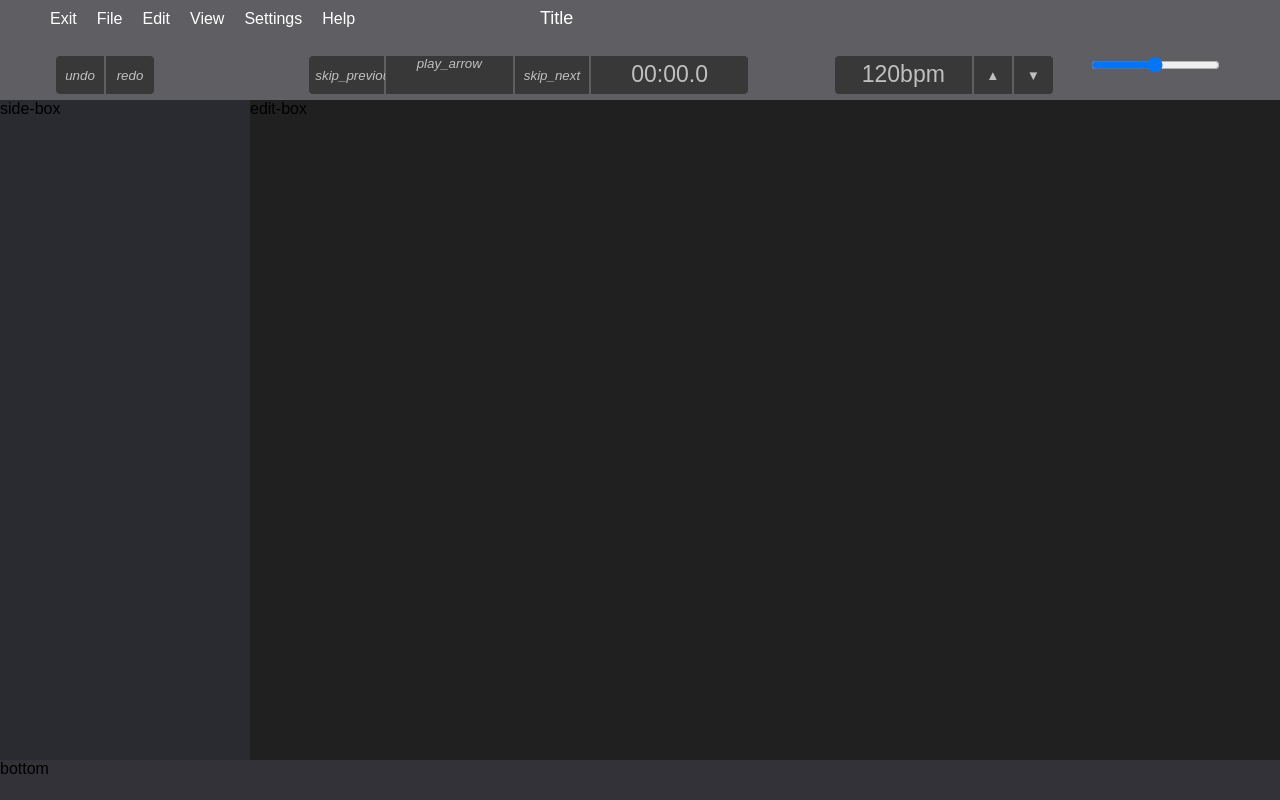
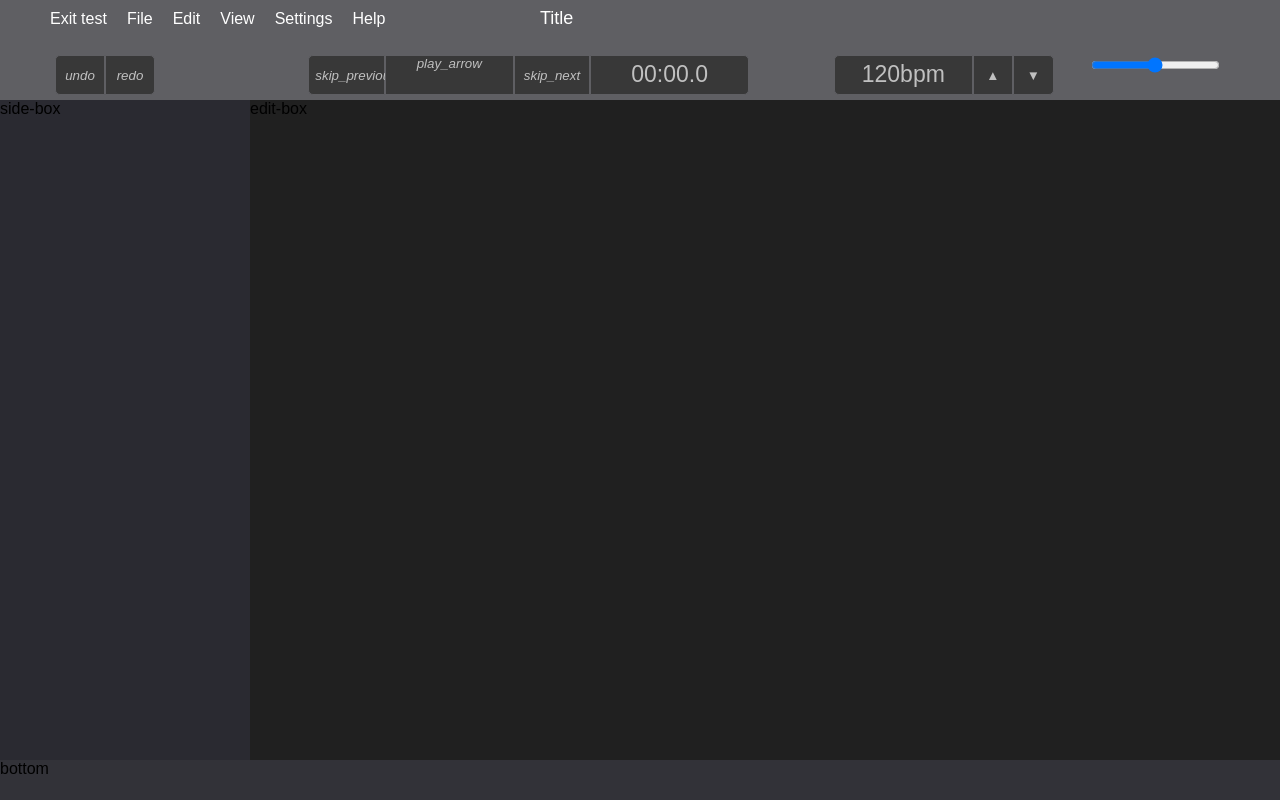
Before and after one commit to wusamzong/practice-git, a Vue app: page / in a window 1280 px wide. Built offline with nearby package versions, Linux system fonts and the light colour scheme; the HTML template or start-up script is replaced by a standard one.

Commit message:
test remote git

```diff
--- a/src/App.vue
+++ b/src/App.vue
@@ -3,7 +3,7 @@
     <div class="layout">
       <div class="head-1">
         <ul>
-          <li>Exit</li>
+          <li>Exit test</li>
           <li>File</li>
           <li>Edit</li>
           <li>View</li>
```
